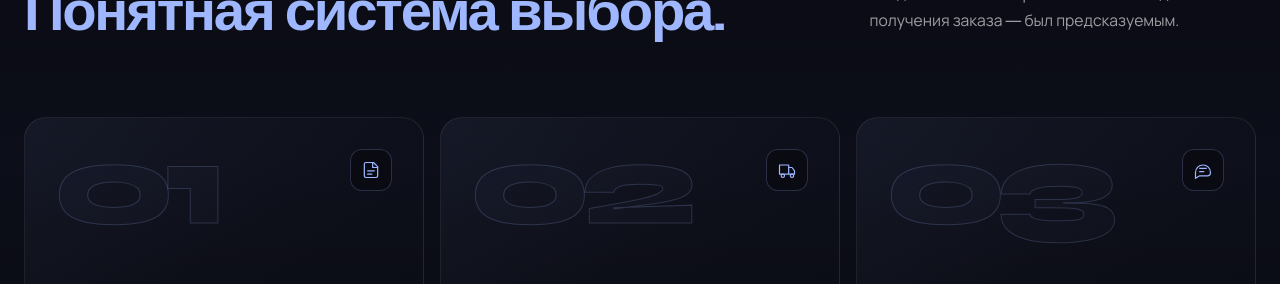
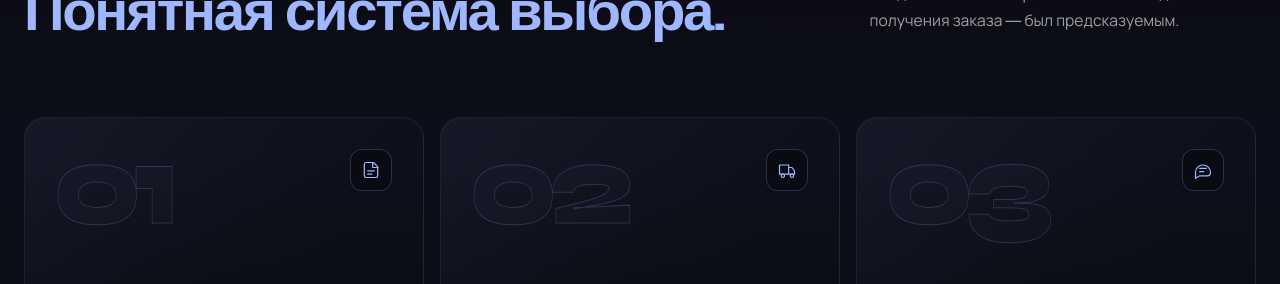
Before and after one commit to Sovyshkin/angel-wings, a Vue app in the folder vue-app/: page /about in a window 1280 px wide. Shown: the part 1060-1344 px from the top of the page. Built offline with nearby package versions, Linux system fonts and the light colour scheme.

Commit message:
some changes

```diff
--- a/vue-app/src/views/AboutCompany.vue
+++ b/vue-app/src/views/AboutCompany.vue
@@ -561,6 +561,7 @@ onBeforeUnmount(() => revealObserver?.disconnect())
   -webkit-text-stroke: 1px var(--principle-number-stroke);
   user-select: none;
   pointer-events: none;
+  transform: scaleX(0.72);
   transform-origin: left top;
   transition: color 0.7s ease, -webkit-text-stroke-color 0.7s ease, transform 0.85s cubic-bezier(0.16, 1, 0.3, 1);
 }
@@ -575,7 +576,7 @@ onBeforeUnmount(() => revealObserver?.disconnect())
   .principle-card:hover .principle-card__top > span {
     color: rgba(158, 183, 255, 0.055);
     -webkit-text-stroke-color: rgba(158, 183, 255, 0.38);
-    transform: translate3d(7px, -4px, 0) scale(1.025);
+    transform: translate3d(7px, -4px, 0) scaleX(0.72) scale(1.025);
   }
 }
 
```
